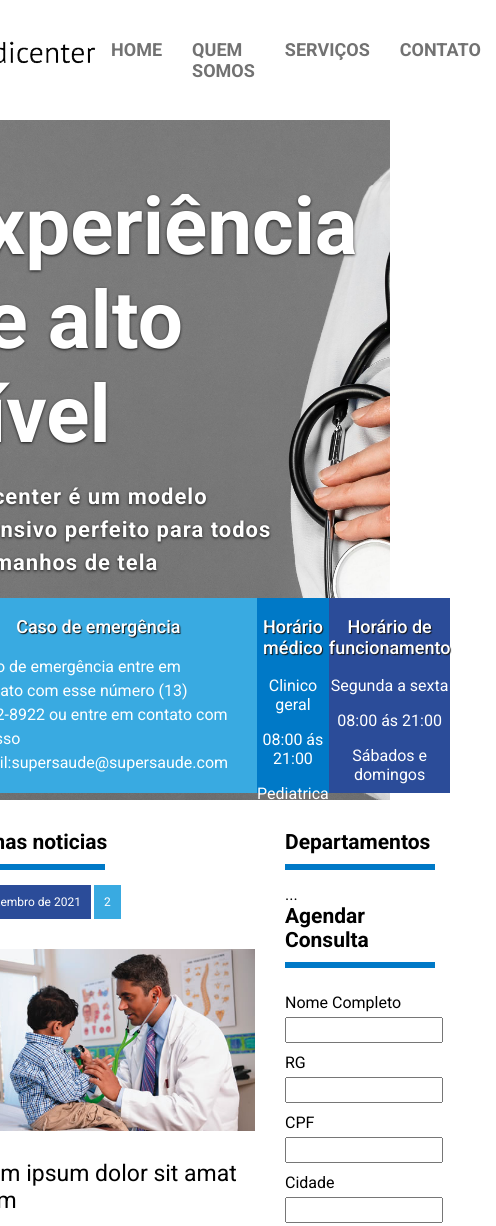
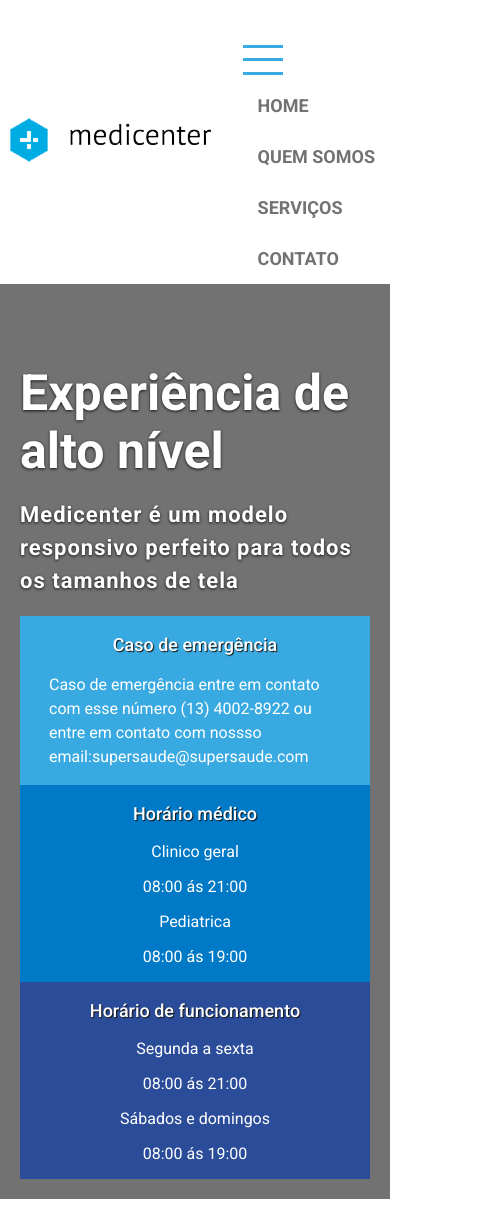
Before and after one commit to AlexsandroNeves/clinica-medica-, a plain HTML site: page index.html in a window 390 px wide. Shown: the top 1226 px of the page, 496 px wide, since content can reach past the window. Drawn offline with Linux system fonts and the light colour scheme.

Commit message:
ajuste de template

```diff
--- a/css/style.css
+++ b/css/style.css
@@ -12,13 +12,14 @@ body {
 header {
     display: flex;
     justify-content: center;
+    height: 120px;
 }
 
 .container {
     display: flex;
     justify-content: space-between;
     width: 1150px;
-    height: 120px;
+    /* height: 120px; */
 
 }
 .logo{
@@ -162,11 +163,26 @@ label{
 }
 
 input{
-    width: 100%;
-    height: 20px;
+
+    height: 30px;
     outline: none;
+    border-radius: 4px;
+    padding-left: 10px;
 }
-
+.button-cadastrar{
+    background: #2b4c99;
+    width: 130px;
+    color: #fff;
+    height: 40px;
+    display: flex;
+    align-items: center;
+    justify-content: center;
+    border-radius: 5px;
+    margin-top: 10px;
+}
+.button-cadastrar :hover{
+    background: #39aae1;
+}
 .flex{
     display: flex;
     flex-wrap: wrap;
@@ -236,3 +252,77 @@ article .news-resumo{
     line-height: 1.5;
 
 }
+
+footer{
+    background-color: #1e1e1e;
+    padding: 20px;
+    display: flex;
+}
+
+.area{
+    display: flex;
+
+}
+
+.footer-menu{
+    display: flex;
+    color: #fff;
+    align-items: center;
+}
+
+.menuMobile{
+    display: none;
+    width: 40px;
+    height: 40px;
+    margin-top: 40px;
+    margin-top: 40px;
+    margin-right: 20px;
+}
+.mm_line{
+    height: 3px;
+    background: #39aae1;
+}
+
+@media(max-width:600px){
+
+    #banner{
+        height: auto;
+        background: #727272;
+    }
+    #geral{
+        margin-top: 0;
+    }
+    .banner-principal h1{
+       font-size: 50px;
+    }
+    .banner-opcao{
+        height: auto;
+        flex-direction: column;
+    }
+    .container-column{
+        flex-direction: column;
+    }
+
+    section, .wigth {
+        padding: 20px;
+    }
+
+    nav ul {
+        flex-direction: column;
+    }
+
+    header{
+
+        height: auto;
+    }
+
+    .logo{
+        padding-left: 10px;
+    }
+
+    .menuMobile{
+        display: flex;
+        flex-direction: column;
+        justify-content: space-around;
+    }
+}
--- a/index.html
+++ b/index.html
@@ -14,14 +14,23 @@
 </head>
 
 <body>
+    <div>
         <header>
+
             <div class="container">
                 <div class="logo">
                     <a href="#"><img src="img/logo.png" alt=""></a>
                 </div>
 
+
                 <div class="menu">
+
                     <nav>
+                        <div class="menuMobile">
+                            <div class="mm_line"></div>
+                            <div class="mm_line"></div>
+                            <div class="mm_line"></div>
+                        </div>
                         <ul>
                             <li class="active"> <a href="#">Home</a> </li>
                             <li><a href="#">Quem Somos</a> </li>
@@ -33,6 +42,7 @@
                 </div>
             </div>
         </header>
+
         <section id="banner">
             <div class="container columm">
                 <div class="banner-principal">
@@ -73,11 +83,9 @@
             </div>
         </section>
         <section id="geral">
-        <div class="container">
+            <div class="container container-column">
                 <section>
                     <div class="wight">
-
-
                         <div class="wigth-title">
                             <div class="wight-title-text">Últimas noticias</div>
                             <div class="wight-title_bar">
@@ -154,6 +162,7 @@
                                 </article>
                             </div>
                         </div>
+                    </div>
                 </section>
                 <aside>
                     <div class="wigth">
@@ -184,13 +193,38 @@
                                     <label for="nome"> Especialização</label>
                                     <input type="text" name="nome" id="nome">
                                 </form>
-                            <div>Entrar</div>
+                                <div class="button-cadastrar">Entrar</div>
                             </div>
                         </div>
                     </div>
                 </aside>
             </div>
+
+
         </section>
+
+          <footer>
+                <div>
+                    <div class="footer-menu">
+                        <div class="area1">
+                            ...
+                        </div>
+
+                        <div class="area2">
+                            ...
+                        </div>
+
+                        <div class="area3">
+                            ..
+                        </div>
+                    </div>
+                </div>
+            </footer>
+    </div>
+
+
+
+
 
 </body>
 
```
Lines whose indentation alone changed are shown as unchanged.
